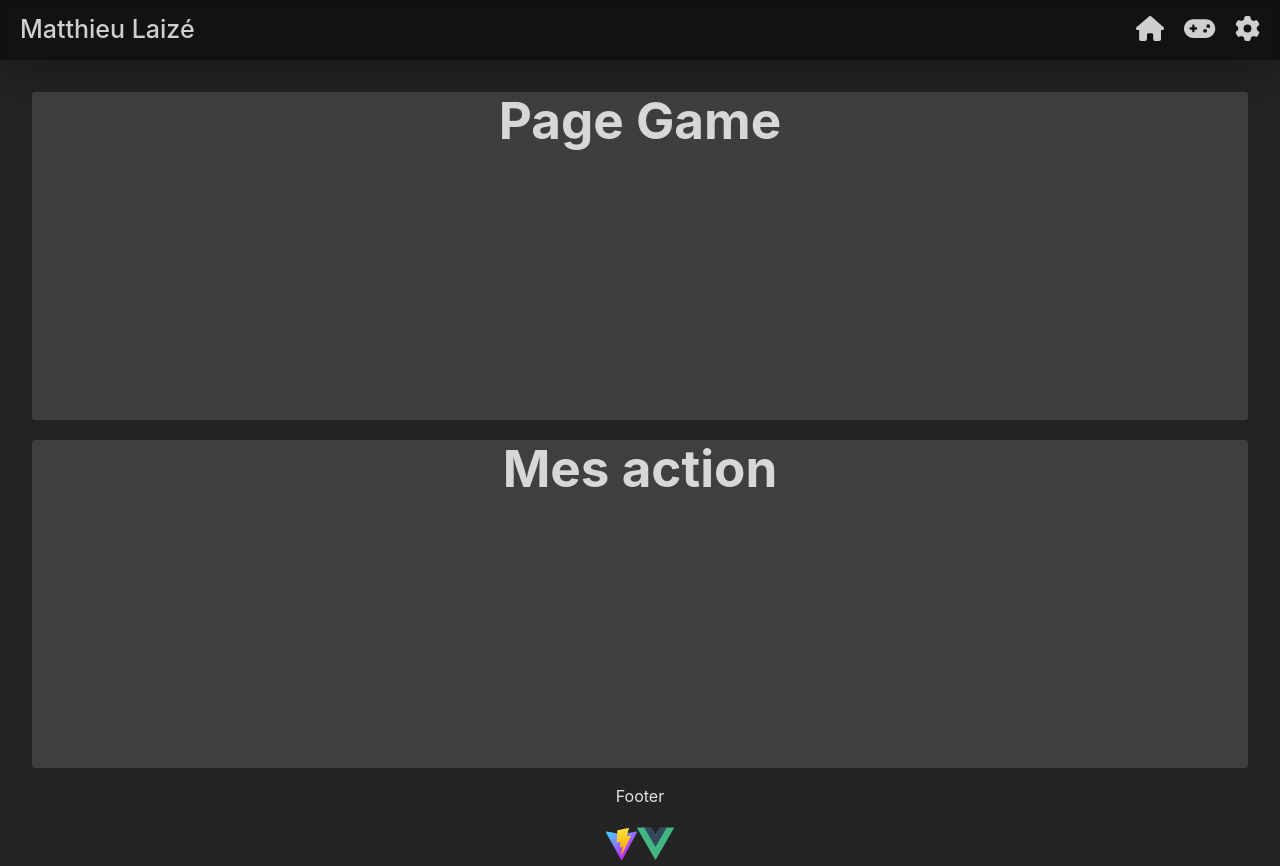
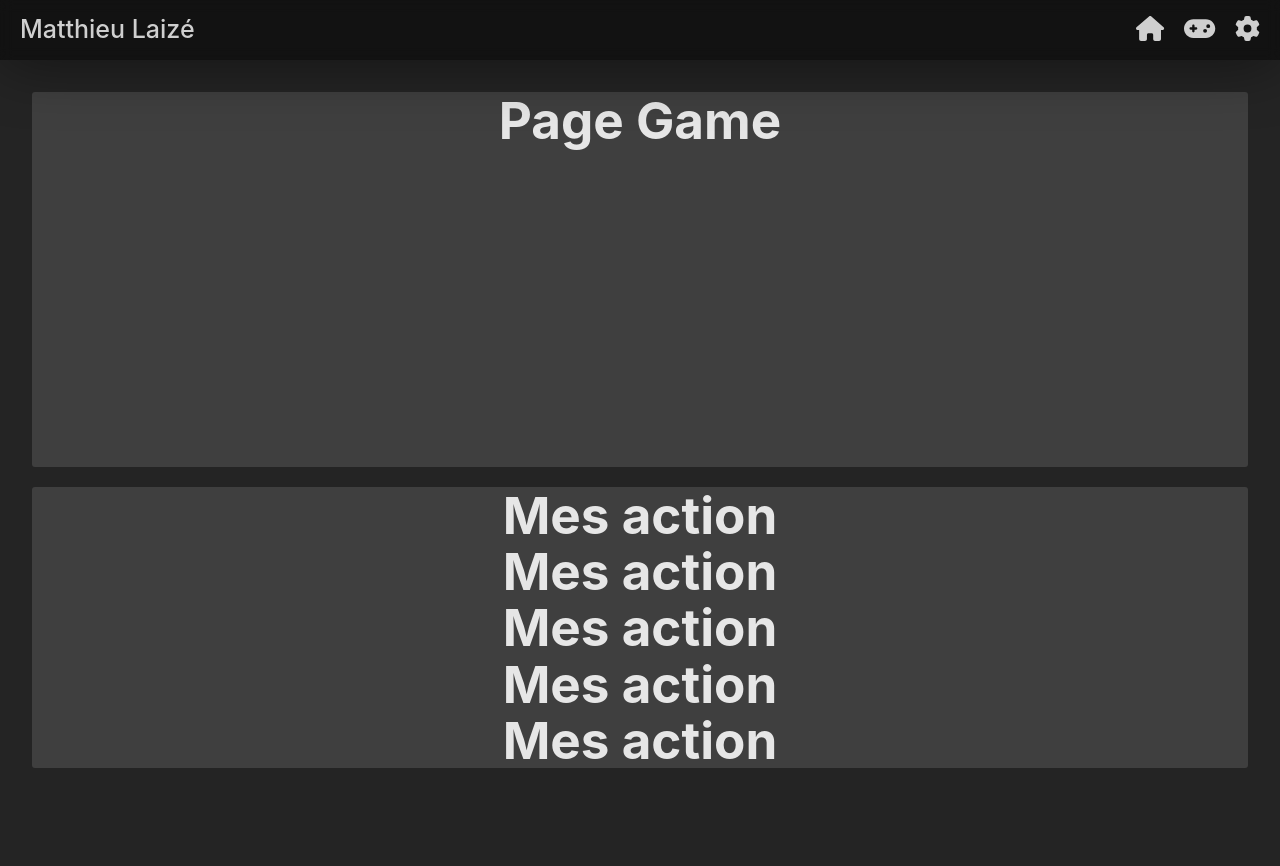
Before and after one commit to maxoux/maxoux.github.io, a Vue app: page /#/game in a window 1280 px wide. After the commit the page ends 800 px from the top, so only its background shows below. Built offline with nearby package versions, Linux system fonts and the light colour scheme.

Commit message:
add first layout + remove useless css

```diff
--- a/src/App.vue
+++ b/src/App.vue
@@ -6,23 +6,6 @@
   <Header></Header>
 
   <RouterView></RouterView>
-
-  <p>Footer</p>
-  <div>
-    <a href="https://vitejs.dev" target="_blank">
-      <img src="/vite.svg" class="logo" alt="Vite logo" />
-    </a>
-    <a href="https://vuejs.org/" target="_blank">
-      <img src="./assets/vue.svg" class="logo vue" alt="Vue logo" />
-    </a>
-  </div>
 </template>
 
-<style lang="scss" scoped>
-  .logo:hover {
-    filter: drop-shadow(0 0 2em #646cffaa);
-  }
-  .logo.vue:hover {
-    filter: drop-shadow(0 0 2em #42b883aa);
-  }
-</style>
+<style lang="scss" scoped></style>
--- a/src/components/header/DebugWidget.vue
+++ b/src/components/header/DebugWidget.vue
@@ -18,7 +18,7 @@
 </script>
 
 <template>
-  <div class="container">
+  <div class="container button">
     <a class="icon" @click="toggleOpen()">
       <FontAwesomeIcon icon="fas fa-gear"></FontAwesomeIcon>
     </a>
--- a/src/components/header/Header.vue
+++ b/src/components/header/Header.vue
@@ -27,9 +27,10 @@
     left: 0;
     width: 100%;
     height: 60px;
-    backdrop-filter: blur(2px);
+    backdrop-filter: blur(6px);
     display: flex;
     justify-content: space-between;
+    z-index: 100;
 
     .left {
       color: white;
@@ -47,7 +48,6 @@
         z-index: 15;
         margin-right: 20px;
         font-size: 25px;
-        color: white;
         opacity: 0.8;
         transition: all 0.2s;
 
@@ -57,6 +57,7 @@
       }
     }
 
+    // blurry Backdrop
     &::after {
       content: '';
       position: absolute;
--- a/src/components/layouts/ActionLayout.vue
+++ b/src/components/layouts/ActionLayout.vue
@@ -3,10 +3,14 @@
 <template>
   <div class="layout">
     <div class="container_text">
-      <slot name="top"></slot>
+      <div class="content">
+        <slot name="top"></slot>
+      </div>
     </div>
     <div class="container_actions">
-      <slot name="bottom"></slot>
+      <div class="content">
+        <slot name="bottom"></slot>
+      </div>
     </div>
   </div>
 </template>
@@ -20,15 +24,22 @@
     width: 100%;
     gap: 20px;
   }
+
   .container_text,
   .container_actions {
-    flex-grow: 1;
     position: relative;
+    overflow: hidden;
+    flex: 1;
+    width: 100%;
 
-    &::before {
+    & > * {
+    }
+
+    &::after {
       background-color: darkgray;
       content: '';
       position: absolute;
+      z-index: -1;
       top: 0;
       left: 0;
       width: 100%;
@@ -37,6 +48,17 @@
       border-radius: 3px;
     }
   }
+
+  .container_text {
+    flex-grow: 20;
+  }
+
   .container_actions {
+    flex-grow: 15;
+  }
+
+  .content {
+    overflow: auto;
+    height: 100%;
   }
 </style>
--- a/src/styles/global.scss
+++ b/src/styles/global.scss
@@ -1,9 +1,11 @@
-a {
+a,
+.button {
   font-weight: 500;
-  color: #646cff;
+  color: white;
   text-decoration: inherit;
 }
-a:hover {
+a:hover,
+.button:hover {
   color: #535bf2;
 }
 
@@ -44,15 +46,13 @@ button:focus-visible {
 }
 
 #app {
-  position: absolute;
   top: 0;
   left: 0;
   max-width: 1280px;
   margin: 0 auto;
   padding: 2rem;
   text-align: center;
-  height: 100%;
-  width: 100%;
+  height: 100vh;
 }
 
 @media (prefers-color-scheme: light) {
--- a/src/views/Game.vue
+++ b/src/views/Game.vue
@@ -12,14 +12,22 @@
     <template v-slot:bottom>
       <div class="bottom">
         <h1>Mes action</h1>
+        <h1>Mes action</h1>
+        <h1>Mes action</h1>
+        <h1>Mes action</h1>
+        <h1>Mes action</h1>
+        <h1>Mes action</h1>
+        <h1>Mes action</h1>
+        <h1>Mes action</h1>
+        <h1>Mes action</h1>
+        <h1>Mes action</h1>
       </div>
     </template>
   </ActionLayout>
 </template>
 
 <style scoped>
-  .top {
-    height: 100%;
-    width: 100%;
+  .bottom {
+    flex-grow: 2;
   }
 </style>
```
Also changed, not shown: 4 other files (tests, documents, lock files or other folders).
